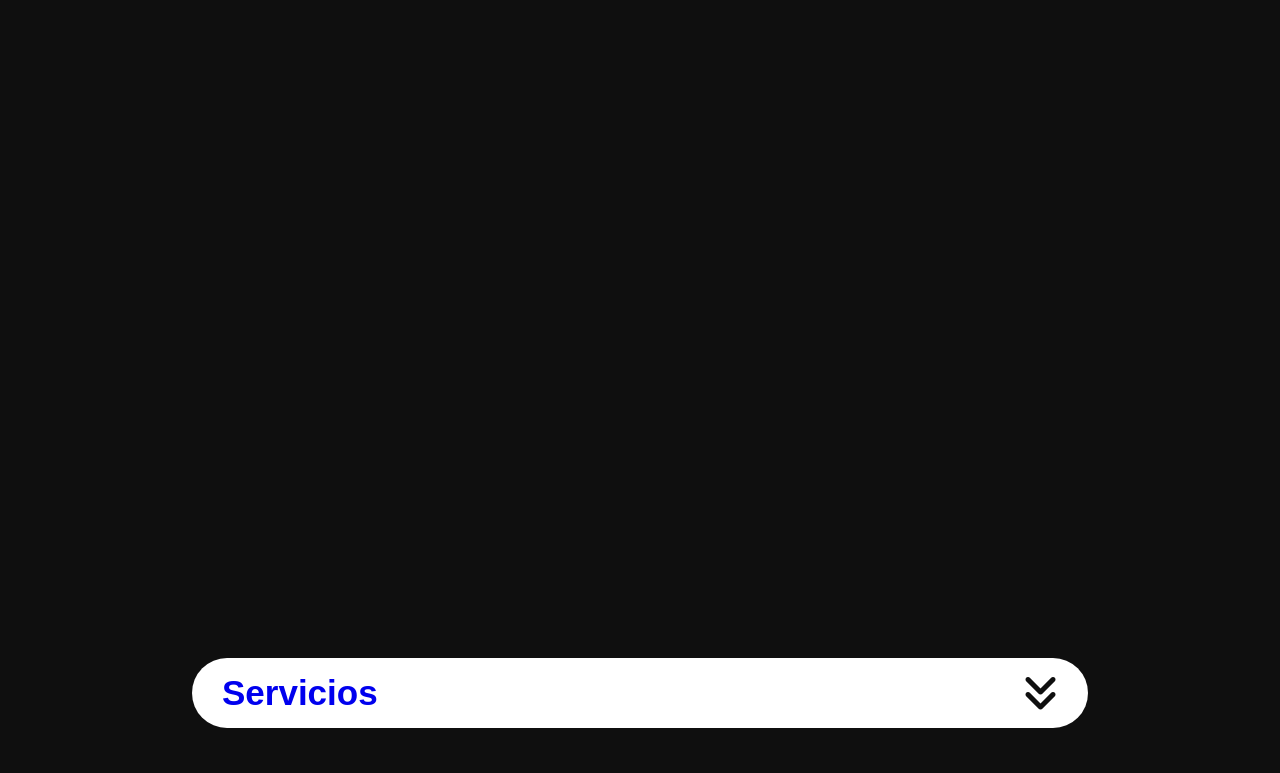
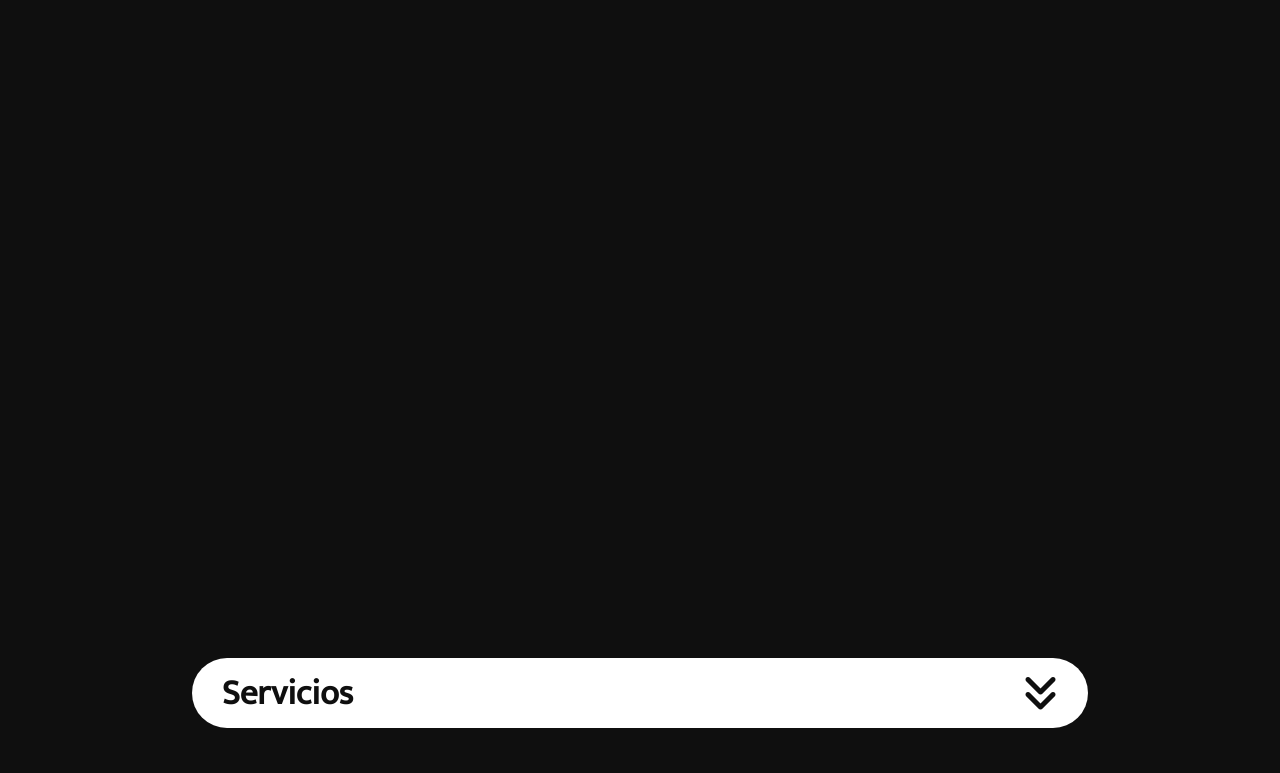
Before and after one commit to pablodur2000/caporaleSalon.github.io, a plain HTML site: page index.html in a window 1280 px wide. Shown: the part 172-945 px from the top of the page. Drawn offline with nearby package versions, Linux system fonts and the light colour scheme; a web font is replaced by a local one.

Commit message:
Alfa 1.1.1

```diff
--- a/css/index.css
+++ b/css/index.css
@@ -80,6 +80,8 @@
 
 #service-button h1{
     font-size: 35px;
+    color: rgb(15,15,15);
+    font-family: 'Mukta', sans-serif;
 }
 
 .service-content {
```
